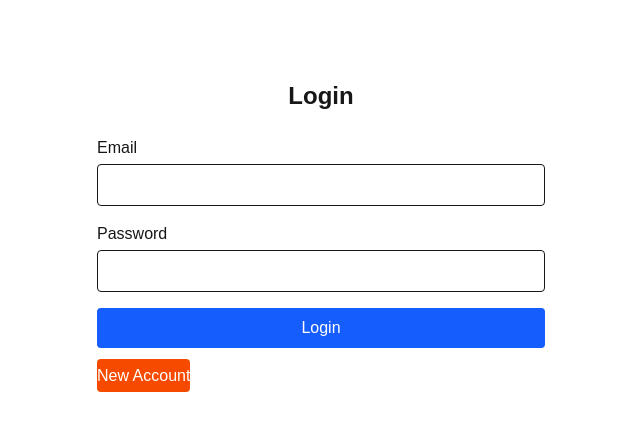
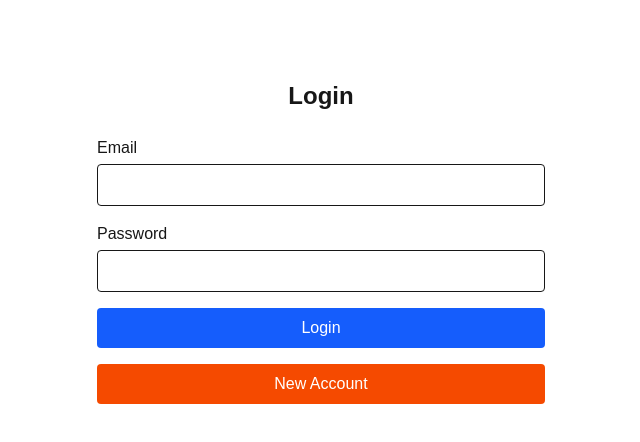
Before and after one commit to hammad257/AI-Powered-Donation, a Next.js app: page /auth/login in a window 1280 px wide. Shown: the top 442 px of the page, without its empty margins (319-959 px from the left). Built offline with nearby package versions, Linux system fonts and the light colour scheme; no server answers.

Commit message:
fix ui buttons

```diff
--- a/app/auth/login/page.js
+++ b/app/auth/login/page.js
@@ -75,9 +75,13 @@ export default function LoginPage() {
             >
               {isSubmitting ? 'Logging in...' : 'Login'}
             </button>
-     <Link href="/auth/register"  className="w-full bg-orange-600 text-white py-2 rounded hover:bg-blue-700">
-            New Account
-            </Link>
+            <Link
+  href="/auth/register"
+  className="block text-center w-full bg-orange-600 text-white py-2 rounded hover:bg-orange-700"
+>
+  New Account
+</Link>
+
           </Form>
         )}
       </Formik>
--- a/app/auth/register/page.js
+++ b/app/auth/register/page.js
@@ -133,9 +133,16 @@ export default function RegisterPage() {
             >
               {isSubmitting ? 'Registering...' : 'Register'}
             </button>
-            <Link href="/auth/login"  className="w-full bg-orange-600 text-white py-2 rounded hover:bg-blue-700">
+            <Link
+              href="/auth/login"
+              className="block text-center w-full bg-orange-600 text-white py-2 rounded hover:bg-orange-700"
+            >
               Already have an account
             </Link>
+
+            {/* <Link href="/auth/login"  className="w-full bg-orange-600 text-white py-2 rounded hover:bg-blue-700">
+             Already have an account
+            </Link> */}
           </Form>
         )}
       </Formik>
```
Lines whose indentation alone changed are shown as unchanged.
